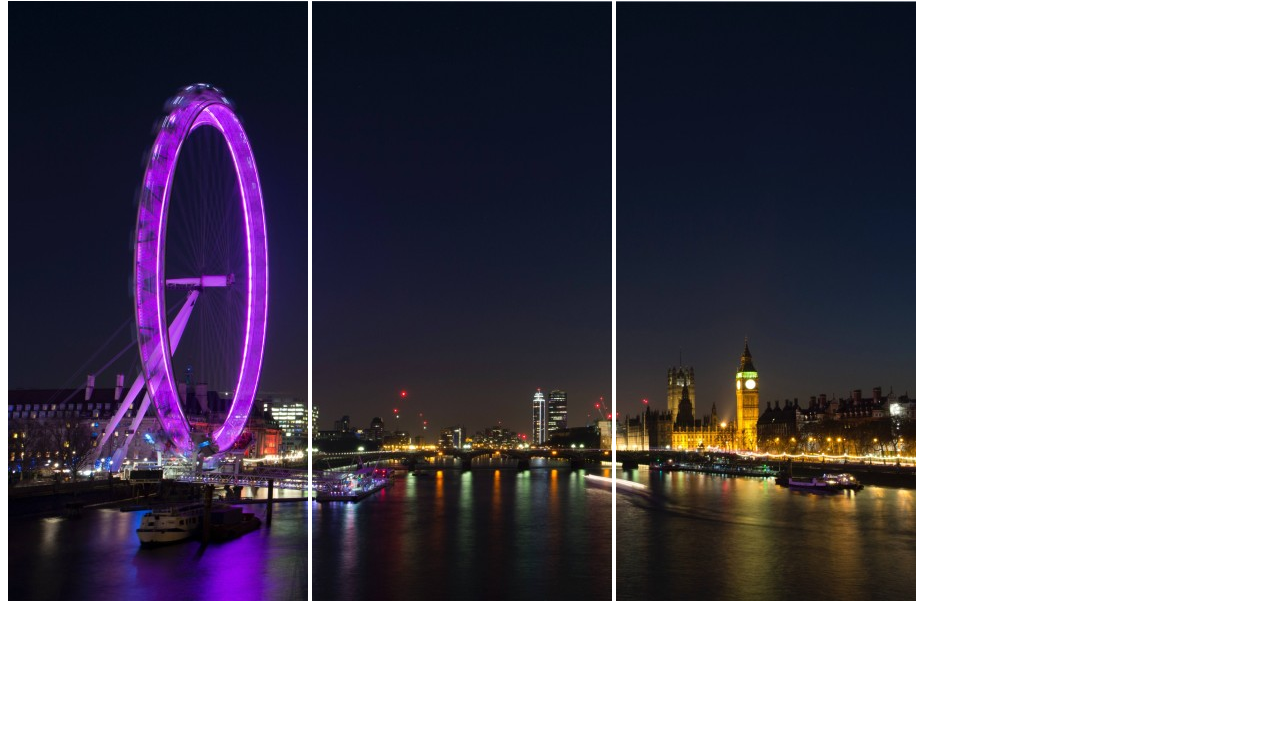
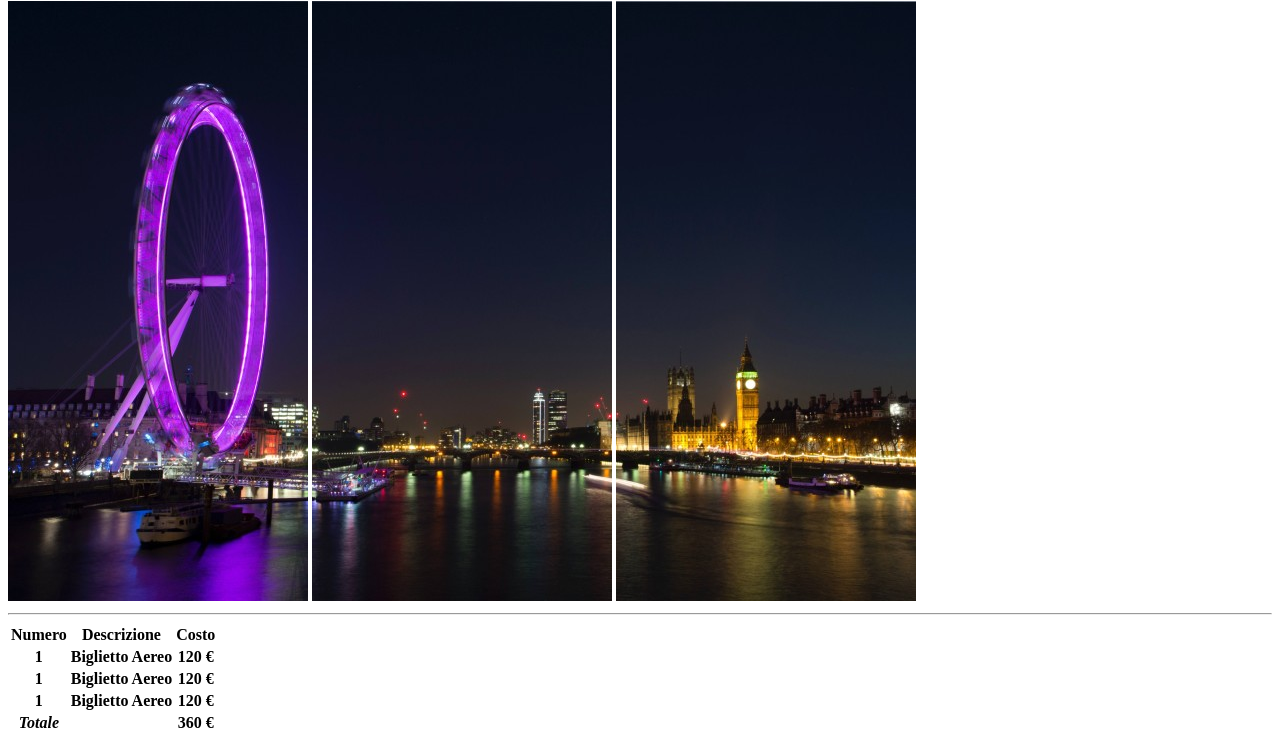
Before and after one commit to lucaruboni/html-london-trip, a plain HTML site: page index.html in a window 1280 px wide. Shown: the part 79-822 px from the top of the page. Before the commit the page ends 800 px from the top, so only its background shows below. Drawn offline with Linux system fonts and the light colour scheme.

Commit message:
add table in <main>

```diff
--- a/index.html
+++ b/index.html
@@ -7,18 +7,59 @@
     <title>london trip</title>
 </head>
 <body>
-    <div>
+
                                                 <!-- HEADER E IMMAGINE  -->
 
-        <header>
+    <header>
             <h1>A London Trip</h1>
+        <div>
             <img src="./img/pexels-bill-emrich-230794-0.jpg" alt="londra">
             <img src="./img/pexels-bill-emrich-230794-1.jpg" alt="londra">
             <img src="./img/pexels-bill-emrich-230794-2.jpg" alt="londra">
-        </header>
-    </div>
+        </div>
+    </header>
 
+    <hr>
                                             <!--CORPO CENTRALE-->
+
+     <main>
+        <table>
+         <thead>
+            <tr>
+            <th><strong>Numero</strong></th>
+            <th><strong>Descrizione</strong></th>
+            <th><strong>Costo</strong></th>
+           </tr>
+         </thead>
+
+         <tbody>
+            <tr>
+                <th>1</th>
+                <th>Biglietto Aereo</th>
+                <th>120 &#8364;</th>
+            </tr>
+            <tr>
+                <th>1</th>
+                <th>Biglietto Aereo</th>
+                <th>120 &#8364;</th>
+            </tr>
+            <tr>
+                <th>1</th>
+                <th>Biglietto Aereo</th>
+                <th>120 &#8364;</th>
+            </tr>
+         </tbody>
+         <tfoot>
+            <tr>
+                <th><em>Totale</em></th>
+                <th></th>
+                <th>360 &#8364;</th>
+            </tr>
+         </tfoot>
+        </table>
+     </main>
+
+
 
 </body>
 </html>
```
